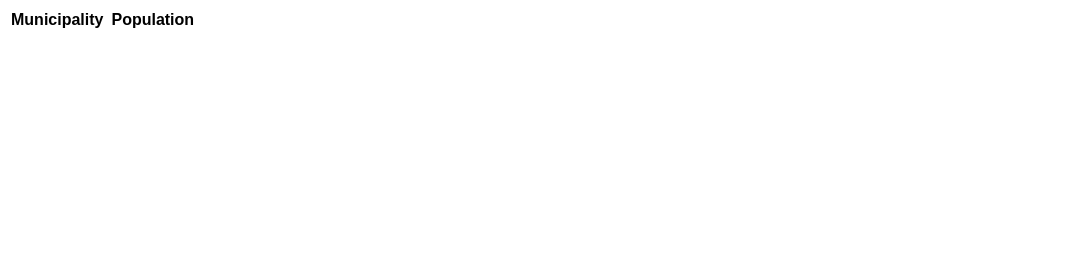
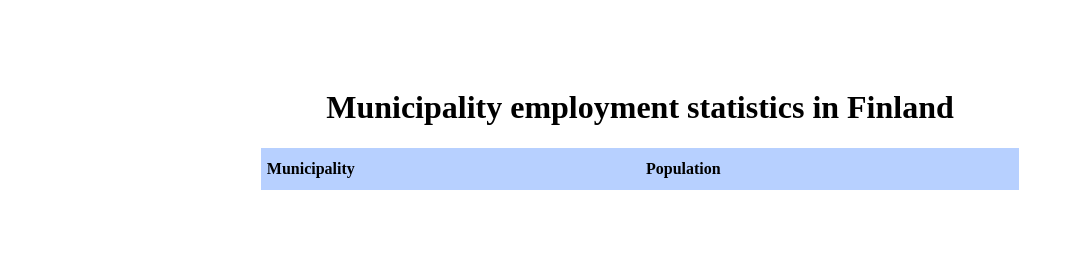
Before and after one commit to Lagipp/IntroToWebProgr-week3, a website built with Parcel: page index.html in a window 1280 px wide. Shown: the whole page, without its empty margins (0-1070 px from the left). Built offline with nearby package versions, Linux system fonts and the light colour scheme; no server answers.

Commit message:
exercises 2 + 3 complete

```diff
--- a/index.html
+++ b/index.html
@@ -5,21 +5,17 @@
     <meta charset="UTF-8" />
   </head>
   <body>
+    <div class="center">
+      <h1>Municipality employment statistics in Finland</h1>
+      <table>
+        <thead>
+          <th>Municipality</th>
+          <th>Population</th>
+        </thead>
 
-    <table>
-
-      <thead>
-        <th>Municipality<th>
-        <th>Population<th>
-      <thead>
-
-      <tbody>
-
-
-      </tbody>
-
-    </table>
-
+        <tbody></tbody>
+      </table>
+    </div>
 
     <script src="src/index.js"></script>
   </body>
--- a/src/styles.css
+++ b/src/styles.css
@@ -1,3 +1,41 @@
 body {
-  font-family: sans-serif;
+  font-family: "Verdana, Arial, sans-serif";
 }
+
+td {
+  padding: 6px;
+  border-bottom: 1px solid gray;
+}
+
+th {
+  background-color: #b7d0ff;
+  font-weight: bold;
+  padding: 12px 0 12px 6px;
+}
+
+table {
+  border-collapse: collapse;
+  font-size: 16px;
+  text-align: left;
+
+  table-layout: fixed;
+  width: 100%;
+}
+
+.center {
+  margin: auto;
+  padding: 60px;
+  width: 60%;
+}
+
+h1 {
+  text-align: center;
+}
+
+tr {
+  background-color: #ffffff;
+}
+
+tr:nth-of-type(2n) {
+  background-color: #f2f2f2;
+}
```
